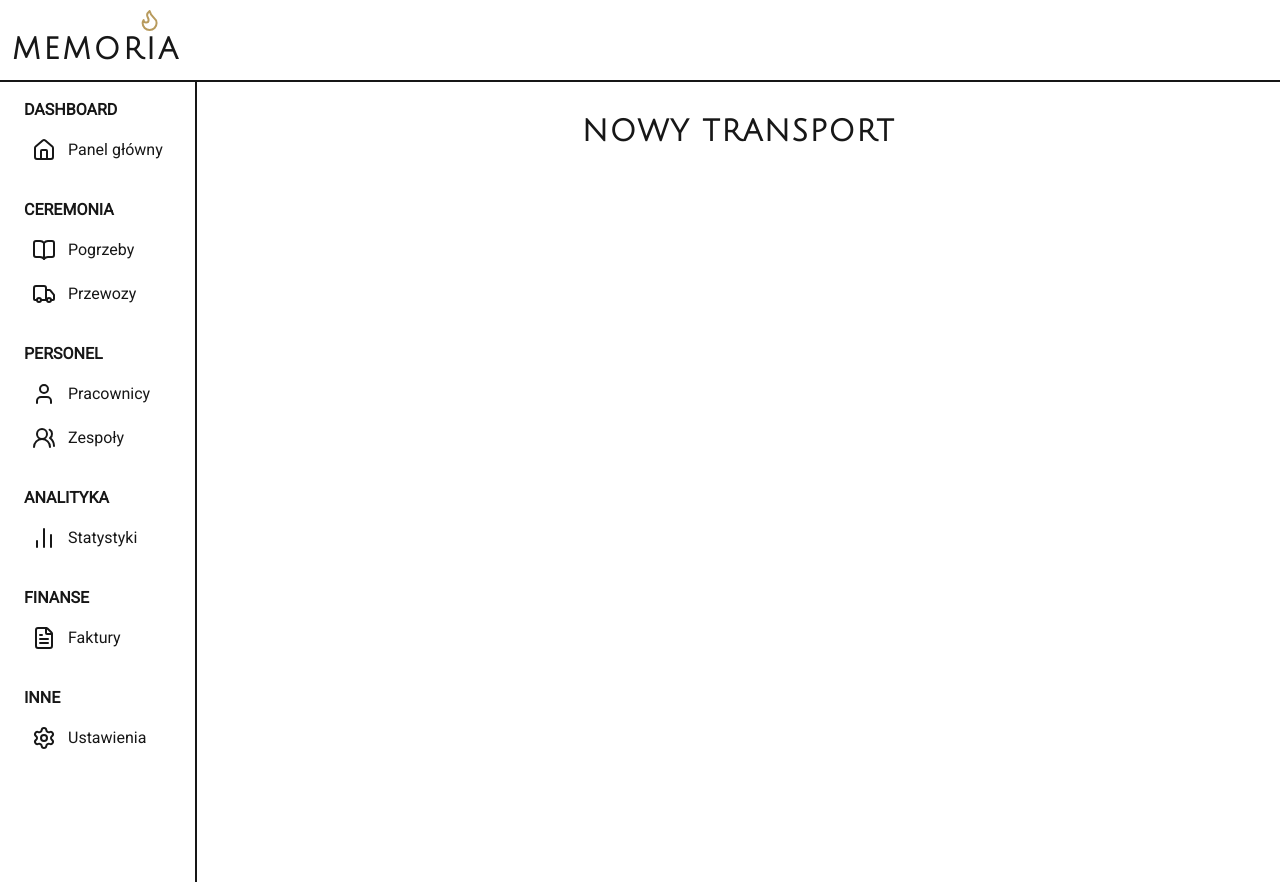
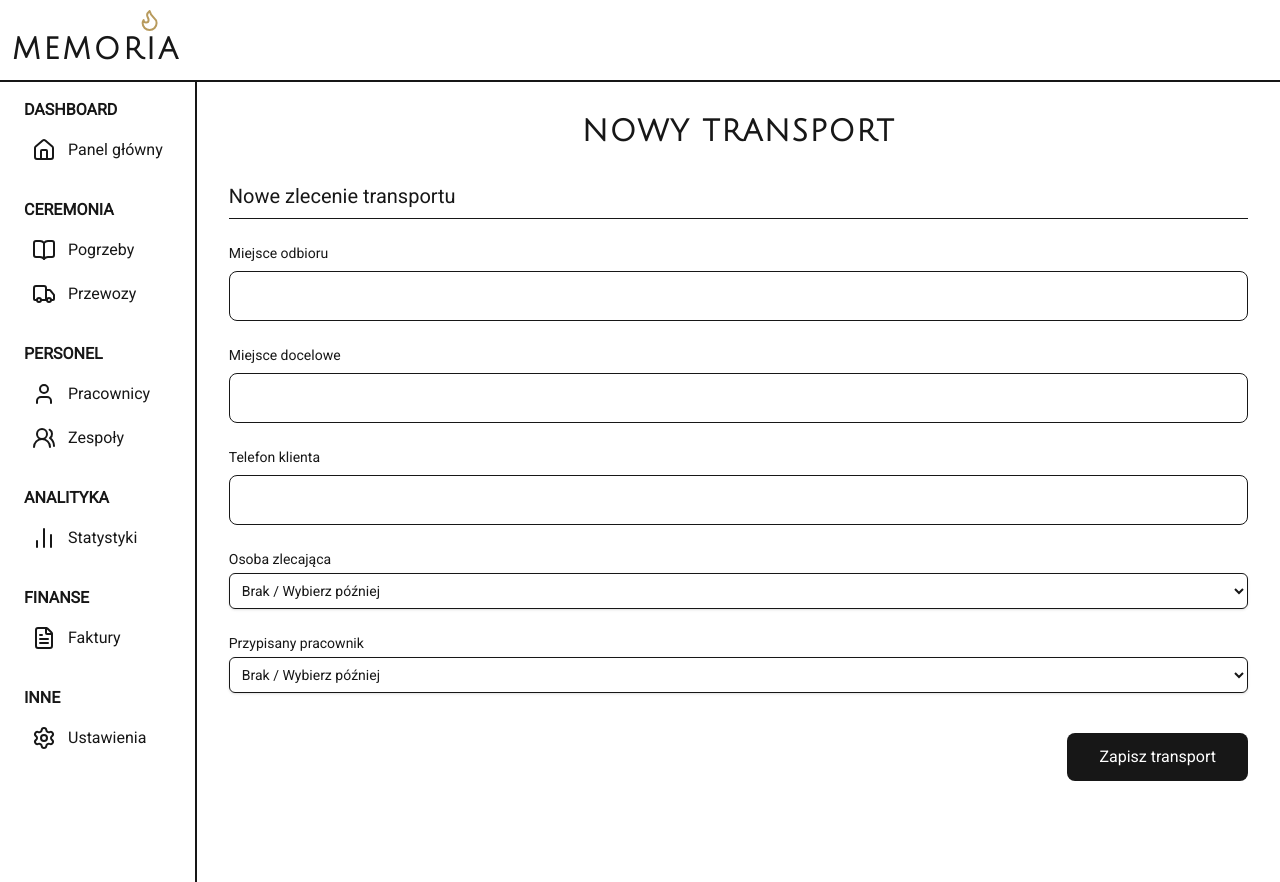
Before and after one commit to Paweluser/memoria, a Next.js app: page /dashboard/transports/new in a window 1280 px wide. Built offline with nearby package versions, Linux system fonts and the light colour scheme.

Commit message:
start transport form, add employee types and server action

```diff
--- /dev/null
+++ b/src/actions/transportActions.ts
@@ -0,0 +1,45 @@
+"use server";
+
+import { db } from "@/db";
+import { transportOrders } from "@/db/schema";
+import { transportSchema } from "@/db/validations/transportSchema";
+
+type TransportFormState = {
+  success?: boolean;
+  message?: string;
+  error?: string;
+  fieldErrors?: Record<string, string[]>;
+};
+
+export async function createTransportAction(
+  prevState: TransportFormState,
+  formData: FormData
+): Promise<TransportFormState> {
+
+  const rawData = Object.fromEntries(formData.entries());
+  const validatedFields = transportSchema.safeParse(rawData);
+
+  if (!validatedFields.success) {
+    return {
+      success: false,
+      fieldErrors: validatedFields.error.flatten().fieldErrors,
+      error: "Wprowadzono nieprawidłowe dane formularza.",
+    };
+  }
+
+  try {
+    await db.insert(transportOrders).values(validatedFields.data);
+
+    return {
+      success: true,
+      message: "Pomyślnie dodano zlecenie transportu!"
+    };
+
+  } catch (error) {
+    console.error("Błąd podczas zapisu transportu:", error);
+    return {
+      success: false,
+      error: "Wystąpił błąd serwera podczas zapisu do bazy danych."
+    };
+  }
+}
--- /dev/null
+++ b/src/app/components/Form/TransportForm.tsx
@@ -0,0 +1,69 @@
+import { SimpleEmployee } from "@/types/employeeTypes";
+import { Input } from "./UI/Input";
+import { SubmitBtn } from "./UI/SubmitBtn";
+
+type TransportFormProps = {
+  employees: SimpleEmployee[];
+};
+
+export function TransportForm({ employees }: TransportFormProps) {
+  return (
+    <form className="mt-8 flex w-full flex-col space-y-6">
+      <h2 className="border-b pb-2 text-xl">Nowe zlecenie transportu</h2>
+      <Input
+        label="Miejsce odbioru"
+        inputAttribute="transportFrom"
+        type="text"
+      />
+      <Input
+        label="Miejsce docelowe"
+        inputAttribute="transportTo"
+        type="text"
+      />
+      <Input
+        label="Telefon klienta"
+        inputAttribute="clientPhoneNumber"
+        type="tel"
+      />
+      <div className="flex flex-col">
+        <label htmlFor="managerId" className="mb-1 text-sm font-medium">
+          Osoba zlecająca
+        </label>
+        <select
+          name="managerId"
+          id="managerId"
+          className="rounded-md border p-2 text-sm shadow-sm focus:border-(--second-color) focus:ring-1 focus:ring-(--second-color) focus:outline-none"
+        >
+          <option value="">Brak / Wybierz później</option>
+          {/* {employees.map((emp) => (
+            <option key={emp.id} value={emp.id}>
+              {emp.firstName} {emp.lastName}
+            </option>
+          ))} */}
+        </select>
+      </div>
+
+      <div className="flex flex-col">
+        <label htmlFor="employeeId" className="mb-1 text-sm font-medium">
+          Przypisany pracownik
+        </label>
+        <select
+          name="employeeId"
+          id="employeeId"
+          className="rounded-md border p-2 text-sm shadow-sm focus:border-(--second-color) focus:ring-1 focus:ring-(--second-color) focus:outline-none"
+        >
+          <option value="">Brak / Wybierz później</option>
+          {/* {employees.map((emp) => (
+            <option key={emp.id} value={emp.id}>
+              {emp.firstName} {emp.lastName}
+            </option>
+          ))} */}
+        </select>
+      </div>
+
+      <div className="flex justify-end pt-4">
+        <SubmitBtn>Zapisz transport</SubmitBtn>
+      </div>
+    </form>
+  );
+}
--- a/src/app/dashboard/transports/new/page.tsx
+++ b/src/app/dashboard/transports/new/page.tsx
@@ -1,9 +1,11 @@
 import { PageHeader } from "@/app/components/DashboardLayout/PageHeader";
+import { TransportForm } from "@/app/components/Form/TransportForm";
 
 export default function NewTransportPage() {
   return (
     <>
       <PageHeader title="Nowy transport" />
+      <TransportForm />
     </>
   );
 }
--- /dev/null
+++ b/src/types/employeeTypes.ts
@@ -0,0 +1,11 @@
+export type EmployeeData = {
+  id: number;
+  teamId?: number | null;
+  firstName: string;
+  lastName: string;
+  email: string;
+  password?: string;
+  role: string;
+};
+
+export type SimpleEmployee = Pick<EmployeeData, "id" | "firstName" | "lastName">;
```
